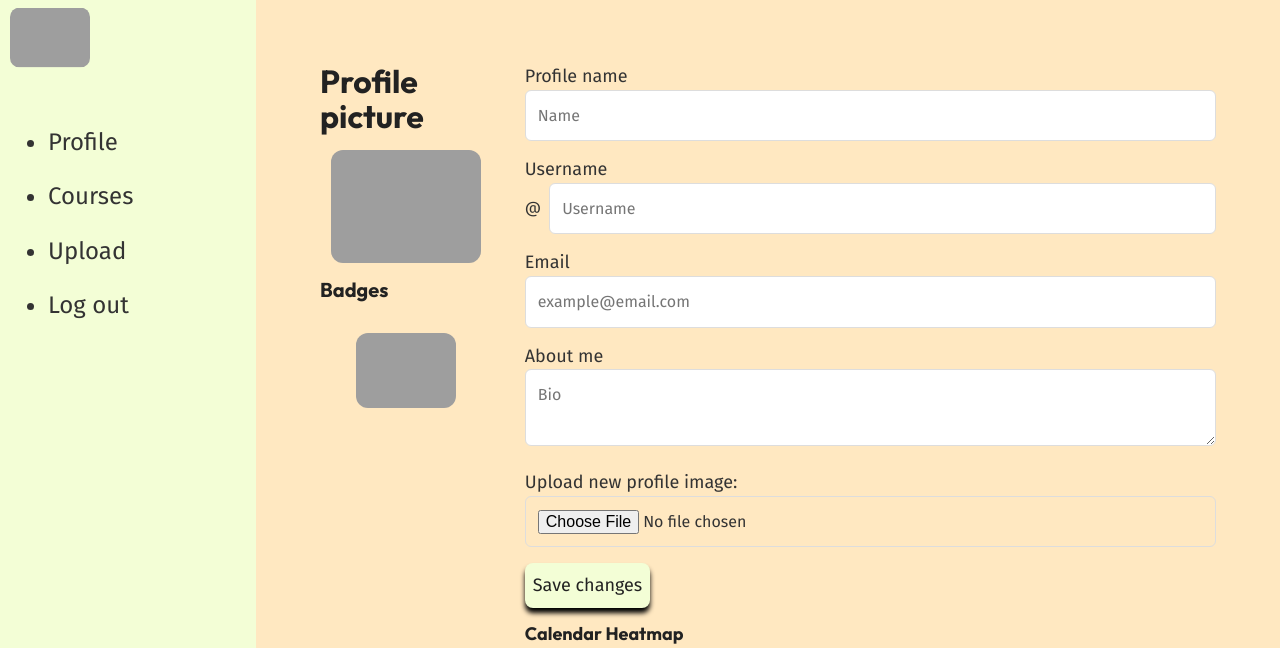
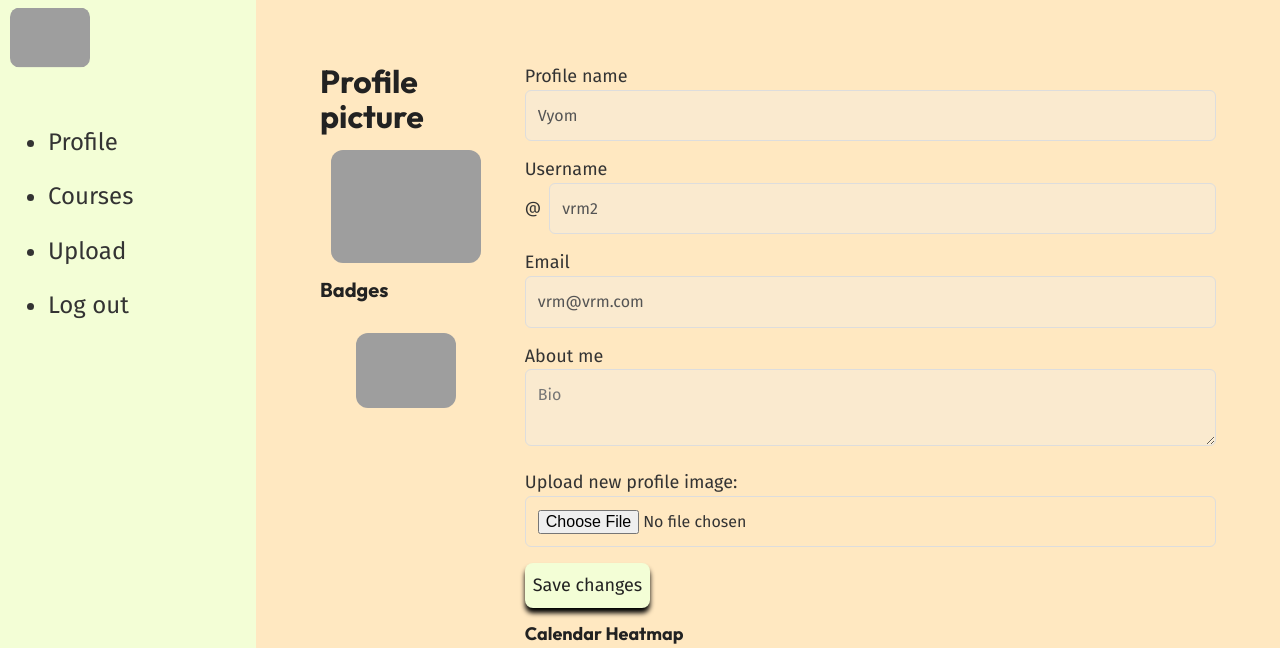
Before and after one commit to HarshilForWork/Knowcode_JBBR, a Flask app: page /profile in a window 1280 px wide. Shown: the top 648 px of the page. Run offline with Flask 3, Linux system fonts and the light colour scheme; a user stored in the database is signed in; grey boxes are pictures that could not be loaded.

Commit message:
shit ton of changes

```diff
--- a/birdwise/models.py
+++ b/birdwise/models.py
@@ -1,7 +1,6 @@
-from app import db, login_manager, app
-from app import bcrypt
 from flask_login import UserMixin
 from datetime import datetime
+from birdwise.extensions import db, login_manager, bcrypt
 
 # User loader function for Flask-Login
 @login_manager.user_loader
--- a/birdwise/routes.py
+++ b/birdwise/routes.py
@@ -83,8 +83,9 @@ def register_page():
     return render_template('register.html', form=form)
 
 @app.route('/profile')
+@login_required
 def profile_page():
-    return render_template('profile2.html')
+    return render_template('profile2.html', user=current_user)
 
 @app.route('/my-courses')
 def my_courses_page():
--- a/birdwise/templates/profile2.html
+++ b/birdwise/templates/profile2.html
@@ -44,19 +44,19 @@
       <div class="profile-details-container">
         <form>
           <label class="font-size-md">Profile name</label>
-          <input type="text" class="input-field" placeholder="Name" />
+          <input type="text" class="input-field" placeholder="Name" value="{{ user.actual_name }}" disabled />
 
           <label class="font-size-md">Username</label>
           <div class="username-field">
             <span>@</span>
-            <input type="text" class="input-field" placeholder="Username" />
+            <input type="text" class="input-field" placeholder="Username" value="{{ user.username }}" disabled />
           </div>
 
           <label class="font-size-md">Email</label>
-          <input type="text" class="input-field" placeholder="example@email.com" />
+          <input type="text" class="input-field" placeholder="example@email.com" value="{{ user.email_id }}" disabled />
 
           <label class="font-size-md">About me</label>
-          <textarea class="input-field" placeholder="Bio"></textarea>
+          <textarea class="input-field" placeholder="Bio" disabled>{{ user.user_bio or '' }}</textarea>
 
           <label class="font-size-md">Upload new profile image: </label>
           <input type="file" class="input-field" />
```
Also changed, not shown: app.py (+13 -5 lines), birdwise/extensions.py (added, +8 -0 lines).
